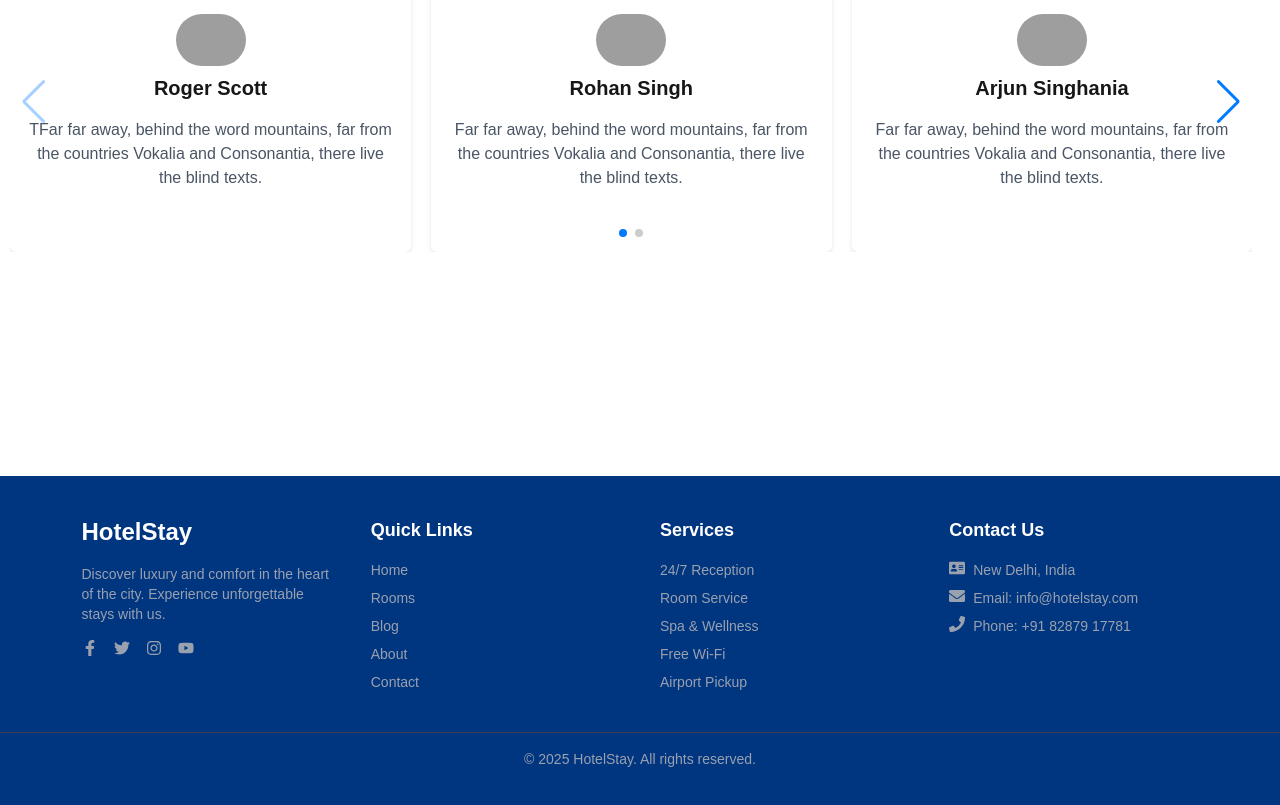
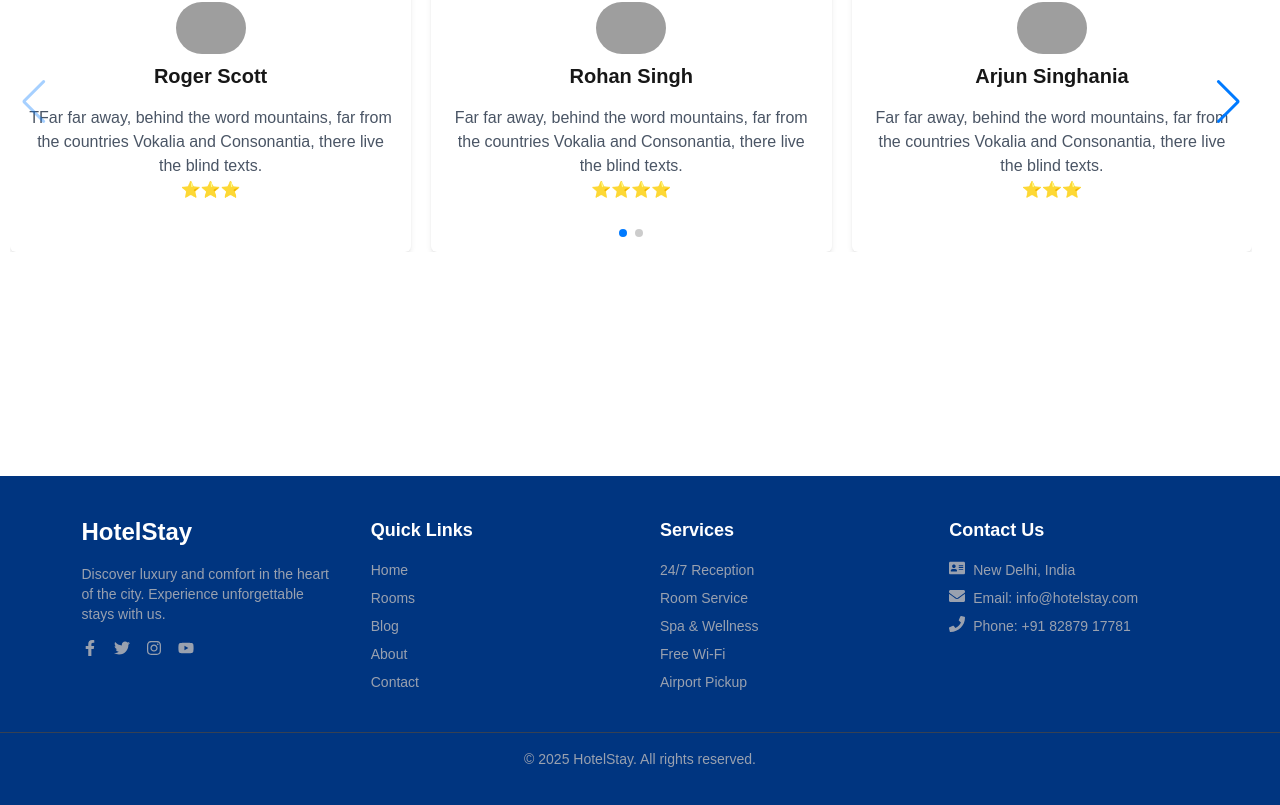
Before and after one commit to vickybisht001/Hotel-website, a Next.js app: page /about in a window 1280 px wide. Shown: the part 1976-2781 px from the top of the page. Built offline with nearby package versions, Linux system fonts and the light colour scheme; grey boxes are pictures that could not be loaded.

Commit message:
Update page.js

```diff
--- a/app/about/page.js
+++ b/app/about/page.js
@@ -13,12 +13,11 @@ const clickEvent = () => {
   alert("Thanks for Booking.")
 }
 
-
 const cards = [
-  { id: 1, img: 'https://preview.colorlib.com/theme/unwind/images/person_1.jpg.webp', title: 'Roger Scott', description: 'TFar far away, behind the word mountains, far from the countries Vokalia and Consonantia, there live the blind texts.' },
-  { id: 2, img: 'https://preview.colorlib.com/theme/unwind/images/person_2.jpg.webp', title: 'Rohan Singh', description: 'Far far away, behind the word mountains, far from the countries Vokalia and Consonantia, there live the blind texts.' },
-  { id: 3, img: 'https://preview.colorlib.com/theme/unwind/images/person_3.jpg.webp', title: 'Arjun Singhania', description: 'Far far away, behind the word mountains, far from the countries Vokalia and Consonantia, there live the blind texts.' },
-  { id: 4, img: 'https://preview.colorlib.com/theme/unwind/images/person_4.jpg.webp', title: 'Robert Jone', description: 'Far far away, behind the word mountains, far from the countries Vokalia and Consonantia, there live the blind texts.' },
+  { id: 1, img: 'https://preview.colorlib.com/theme/unwind/images/person_1.jpg.webp', title: 'Roger Scott', description: 'TFar far away, behind the word mountains, far from the countries Vokalia and Consonantia, there live the blind texts.', rating:"⭐⭐⭐" },
+  { id: 2, img: 'https://preview.colorlib.com/theme/unwind/images/person_2.jpg.webp', title: 'Rohan Singh', description: 'Far far away, behind the word mountains, far from the countries Vokalia and Consonantia, there live the blind texts.', rating:"⭐⭐⭐⭐" },
+  { id: 3, img: 'https://preview.colorlib.com/theme/unwind/images/person_3.jpg.webp', title: 'Arjun Singhania', description: 'Far far away, behind the word mountains, far from the countries Vokalia and Consonantia, there live the blind texts.', rating:"⭐⭐⭐" },
+  { id: 4, img: 'https://preview.colorlib.com/theme/unwind/images/person_4.jpg.webp', title: 'Robert Jone', description: 'Far far away, behind the word mountains, far from the countries Vokalia and Consonantia, there live the blind texts.', rating:"⭐⭐⭐⭐" },
 ];
 
 const about = () => {
@@ -40,7 +39,6 @@ const about = () => {
               height={580}
               className="rounded-lg"
             />
-
           </div>
           <div className="lg:flex-grow md:w-1/2 lg:pl-24 md:pl-16 flex flex-col md:items-start md:text-left items-center text-center">
             <span className="text-amber-600 capitalize">About us</span>
@@ -62,21 +60,17 @@ const about = () => {
           <div className='text-3xl bg-[#c5a880] border p-4 rounded-full text-white animate-ping transition delay-200 duration-500'>
             <Link href="https://youtu.be/qyuDMZBWaDw?si=RZZKao7rfgapq63A" >
               <div className='md:text-3xl text-2xl w-16 h-16 rounded-full flex items-center justify-center mx-auto animate-ping'>
-
                 <FaPlay />
               </div>
-
             </Link>
           </div>
         </div>
-
       </div>
 
       <div className='flex flex-col justify-center items-center  max-w-screen-xl mx-auto px-4 py-20 text-center'>
         <span className='uppercase md:text-2xl text-[#c5a880]'>testimonial</span>
         <h1 className='md:text-5xl text-2xl font-[600] capitalize'>happy guests</h1>
         <div className='flex w-[97vw] my-16'>
-
           <Swiper
             modules={[Navigation, Pagination]}
             spaceBetween={20}
@@ -96,14 +90,13 @@ const about = () => {
                     height={580} />
                   <h2 className="text-xl font-semibold my-2">{card.title}</h2>
                   <p className="text-gray-600 mt-2">{card.description}</p>
+                  <span>{card.rating}</span>
                 </div>
               </SwiperSlide>
             ))}
           </Swiper>
         </div>
-
       </div>
-
 
     </div>
   )
```
